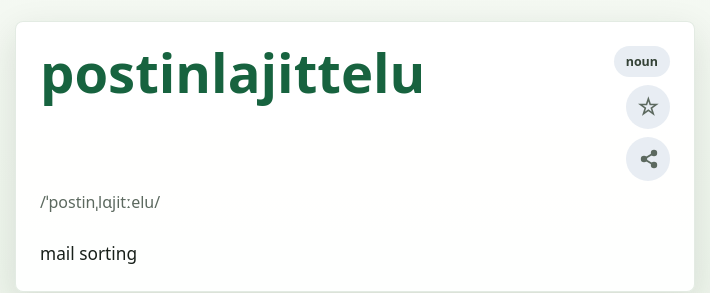
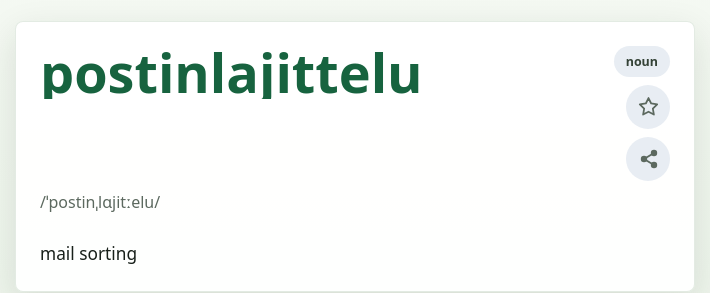
Before and after one commit to roccobb/6-July, a plain HTML site: page index.html in a window 1280 px wide. Shown: the part 168-461 px from the top of the page, 285-995 px from the left. Drawn offline with Linux system fonts and the light colour scheme.

Commit message:
Polish web word card layout

```diff
--- a/styles.css
+++ b/styles.css
@@ -164,13 +164,15 @@
 }
 
 .word-title {
+  flex: 1 1 auto;
   min-width: 0;
   margin: 0;
-  overflow-wrap: anywhere;
+  overflow: hidden;
   color: var(--primary);
   font-size: clamp(2.1rem, 12vw, 3.4rem);
   font-weight: 780;
   line-height: 0.98;
+  white-space: nowrap;
 }
 
 .word-actions {
@@ -191,16 +193,19 @@
 }
 
 .icon-button {
-  display: grid;
+  display: inline-flex;
+  align-items: center;
+  justify-content: center;
   width: 44px;
   height: 44px;
-  place-items: center;
   border: 0;
   border-radius: 50%;
   background: var(--secondary-soft);
   color: var(--muted);
   font-size: 1.45rem;
   font-weight: 750;
+  line-height: 1;
+  padding: 0;
 }
 
 .icon-button.active {
@@ -212,6 +217,24 @@
   width: 24px;
   height: 24px;
   display: block;
+}
+
+.favorite-icon {
+  width: 25px;
+  height: 25px;
+  display: block;
+  transform: translateY(-0.5px);
+}
+
+.favorite-icon path {
+  fill: currentColor;
+  stroke: currentColor;
+  stroke-linejoin: round;
+  stroke-width: 1.7;
+}
+
+.icon-button:not(.active) .favorite-icon path {
+  fill: none;
 }
 
 .share-icon circle {
@@ -348,6 +371,13 @@
   }
 
   .word-topline {
+    display: grid;
     gap: 12px;
   }
+
+  .word-actions {
+    flex-direction: row;
+    align-items: center;
+    justify-content: flex-start;
+  }
 }
--- a/web/app.js
+++ b/web/app.js
@@ -3,6 +3,8 @@
 const TABS = ["today", "favorites", "about"];
 const SWIPE_MIN_DISTANCE = 56;
 const SWIPE_MAX_VERTICAL_DRIFT = 70;
+const WORD_TITLE_MAX_SIZE = 54;
+const WORD_TITLE_MIN_SIZE = 18;
 
 const state = {
   words: [],
@@ -151,7 +153,7 @@
       <div class="word-actions">
         <span class="pos-pill">${escapeHtml(word.partOfSpeech)}</span>
         <button class="icon-button ${isFavorite ? "active" : ""}" type="button" data-action="favorite" aria-label="${isFavorite ? "Remove favorite" : "Add favorite"}">
-          ${isFavorite ? "★" : "☆"}
+          ${starIconMarkup(isFavorite)}
         </button>
         <button class="icon-button" type="button" data-action="share" aria-label="Share word">${shareIconMarkup()}</button>
       </div>
@@ -175,6 +177,7 @@
   elements.dailyCard.querySelector('[data-action="share"]').addEventListener("click", () => {
     shareWord(word);
   });
+  requestAnimationFrame(fitDailyWordTitle);
 }
 
 function renderFavorites() {
@@ -197,7 +200,7 @@
         <p class="part">${escapeHtml(word.partOfSpeech)}</p>
         <p>${escapeHtml(word.definitions[0] || "")}</p>
       </div>
-      <button class="icon-button active" type="button" data-key="${escapeHtml(favoriteKey(word))}" aria-label="Remove favorite">★</button>
+      <button class="icon-button active" type="button" data-key="${escapeHtml(favoriteKey(word))}" aria-label="Remove favorite">${starIconMarkup(true)}</button>
     </article>
   `).join("");
 
@@ -299,6 +302,35 @@
   `;
 }
 
+function starIconMarkup(isFavorite) {
+  return `
+    <svg class="favorite-icon" viewBox="0 0 24 24" aria-hidden="true" focusable="false">
+      <path
+        d="M12 3.4l2.58 5.23 5.77.84-4.18 4.07.99 5.74L12 16.56l-5.16 2.72.99-5.74-4.18-4.07 5.77-.84L12 3.4z"
+        ${isFavorite ? "" : "fill=\"none\""}
+      ></path>
+    </svg>
+  `;
+}
+
+function fitDailyWordTitle() {
+  const title = elements.dailyCard.querySelector(".word-title");
+
+  if (!title) {
+    return;
+  }
+
+  title.style.fontSize = `${WORD_TITLE_MAX_SIZE}px`;
+
+  for (let size = WORD_TITLE_MAX_SIZE; size >= WORD_TITLE_MIN_SIZE; size -= 1) {
+    title.style.fontSize = `${size}px`;
+
+    if (title.scrollWidth <= title.clientWidth) {
+      return;
+    }
+  }
+}
+
 function escapeHtml(value) {
   return String(value)
     .replaceAll("&", "&amp;")
@@ -331,3 +363,5 @@
   const tab = window.location.hash.replace("#", "");
   return TABS.includes(tab) ? tab : "today";
 }
+
+window.addEventListener("resize", fitDailyWordTitle);
```
